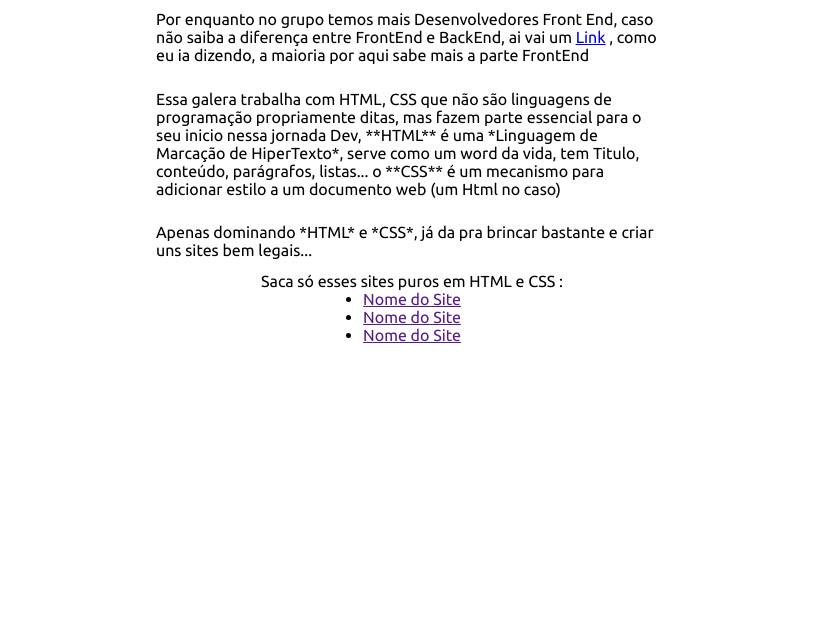
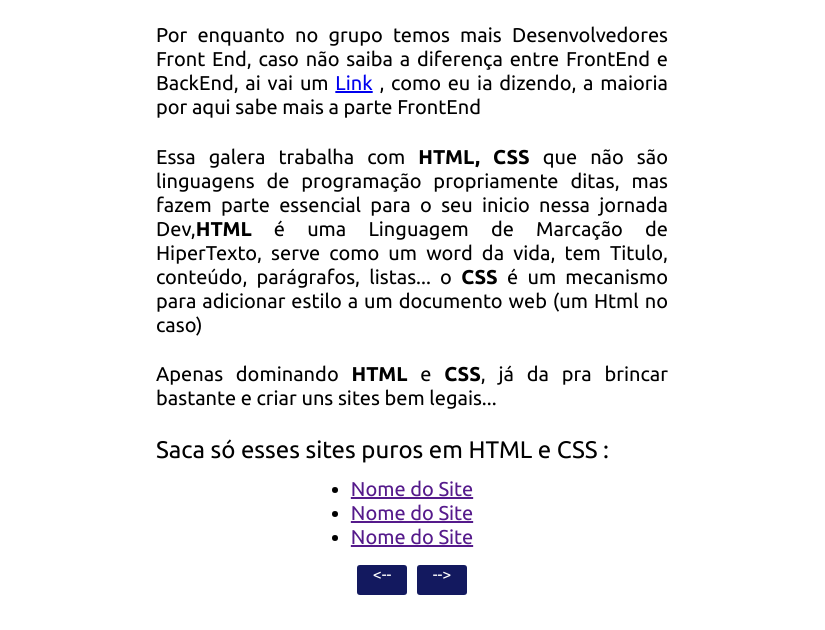
Before and after one commit to Abraones/dev-study, a plain HTML site: page oDesenvolvimento.html in a window 1280 px wide. Shown: the part 170-800 px from the top of the page, without its empty margins (228-1053 px from the left). Drawn offline with Linux system fonts and the light colour scheme.

Commit message:
Editado o index e desenvolvimento
Tambem criado botoes de navegacao e

```diff
--- a/oDesenvolvimento.html
+++ b/oDesenvolvimento.html
@@ -7,35 +7,36 @@
     <title>O Desenvolvimento</title>
 </head>
 <body>
+    <header></header>
     <div class="container">
-        <h1 class="titulo"> Seja bem vinde ao Dev Study</h1>
+        <h1 class="titulo"> Desenvolvimento</h1>
 
         <div class="escritor none">Abraones</div>
 
-        <div class="texto nota"> </div>
-
-        <div class="texto conteudo">        </div>
-
-        <div class="texto"> Por enquanto no grupo temos mais Desenvolvedores Front End,
+        <div class="texto conteudo"> Por enquanto no grupo temos mais Desenvolvedores Front End,
             caso não saiba a diferença entre FrontEnd e BackEnd, ai vai um
             <a href="https://www.alura.com.br/artigos/o-que-e-front-end-e-back-end?gclid=CjwKCAiAnIT9BRAmEiwANaoE1cFpufKESyzwIAY9rFXide1Vg4nDgXiiPqy1DDRi1Sj0eissfAdbXRoCXfgQAvD_BwE">Link</a>
         , como eu ia dizendo, a maioria por aqui sabe mais a parte FrontEnd</div>
 
-        <p class="texto">Essa galera trabalha com HTML, CSS que não são linguagens de programação
+        <div class="texto conteudo">Essa galera trabalha com <strong>HTML, CSS</strong> que não são linguagens de programação
         propriamente ditas, mas fazem parte essencial para o seu inicio nessa
-        jornada Dev, **HTML** é uma *Linguagem de Marcação de HiperTexto*,
+        jornada Dev,<strong>HTML</strong> é uma Linguagem de Marcação de HiperTexto,
         serve como um word da vida, tem Titulo, conteúdo, parágrafos, listas... o
-        **CSS** é um mecanismo para adicionar estilo a um documento web (um Html no caso)</p>
+        <strong>CSS</strong> é um mecanismo para adicionar estilo a um documento web (um Html no caso)</div>
 
-        <p class="texto">Apenas dominando *HTML* e *CSS*, já da pra brincar bastante e criar uns sites bem legais...</p>
+        <div class="texto conteudo">Apenas dominando <strong>HTML</strong> e <strong>CSS</strong>, já da pra brincar bastante e criar uns sites bem legais...</div>
 
-        <div>Saca só esses sites puros em HTML e CSS :</div>
+        <div class="texto nota">Saca só esses sites puros em HTML e CSS :</div>
         <ul>
-            <li><a href="">Nome do Site</a></li>
-            <li><a href="">Nome do Site</a></li>
-            <li><a href="">Nome do Site</a></li>
+            <li class="conteudo" ><a href="">Nome do Site</a></li>
+            <li class="conteudo" ><a href="">Nome do Site</a></li>
+            <li class="conteudo" ><a href="">Nome do Site</a></li>
         </ul>
     </div>
+    <footer>
+        <a href="./sejaBemVinde.html" class="btn "><--</a>
+        <a href="./" class="btn ">--></a>
+    </footer>
 
 </body>
 </html>
--- a/style.css
+++ b/style.css
@@ -7,6 +7,15 @@
 }
 header{
     height: 64px;
+}
+footer{
+    position: absolute;
+    bottom: 30px;
+
+    display: flex;
+    justify-content: center;
+    width: 100%;
+
 }
 .container{
 
@@ -20,7 +29,7 @@ header{
     height: auto;
     padding: 1%;
 
-    text-justify: inter-word;
+    text-align: justify;
 }
 .titulo{
     font-size: 56px;
@@ -51,3 +60,33 @@ header{
 .none{
     display: none;
 }
+.caixa-logo{
+    box-sizing: border-box;
+    width: 50%;
+    height: 240px;
+    border-radius: 30px;
+    padding: 25px;
+
+    color: aliceblue;
+    font-size: 128px;
+    text-align: center;
+
+
+    background-color: rgb(19, 25, 95);
+}
+.btn{
+    width: 50px;
+    height: 30px;
+    border-radius: 3px;
+    margin: 5px;
+
+    color: white;
+    text-align: center;
+
+    background-color: rgb(19, 25, 95);
+
+    appearance: button;
+
+    text-decoration: none;
+
+}
```
Also changed, not shown: index.html (+18 -3 lines), sejaBemVinde.html (+4 -0 lines).
